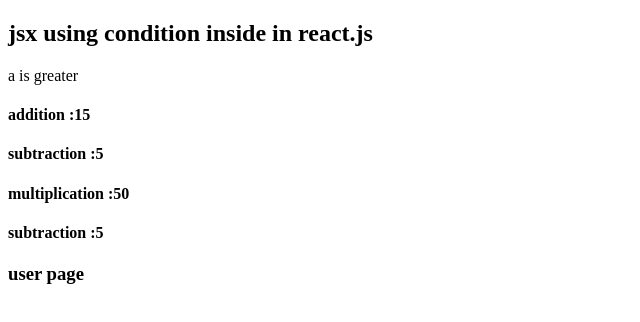
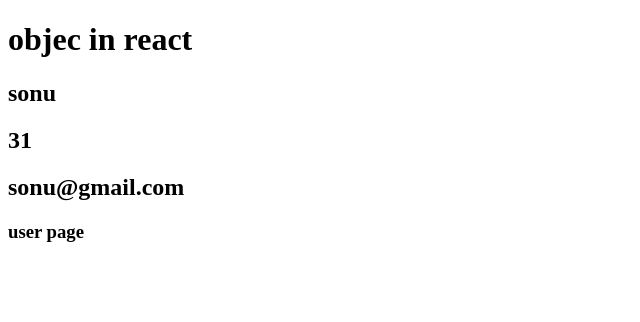
Before and after one commit to Sonukumar201995/React-practice-03, a React (Vite) app: page / in a window 1280 px wide. Shown: the top 322 px of the page, without its empty margins (0-640 px from the left). Built offline with nearby package versions, Linux system fonts and the light colour scheme.

Commit message:
jsx using object

```diff
--- a/src/App.jsx
+++ b/src/App.jsx
@@ -4,16 +4,17 @@ function App()
 {
 
 
-  let a=10;
-  let b=5;
+ const data={
+  name:"sonu",
+  age:31,
+  email:"sonu@gmail.com"
+ }
   return (
     <>
-    <h2>jsx using condition inside in react.js </h2>
-    {a>b ? "a is greater":"b is greater"}
-    <h4>addition :{a+b}</h4>
-    <h4>subtraction :{a-b}</h4>
-    <h4>multiplication :{a*b}</h4>
-    <h4>subtraction :{a-b}</h4>
+      <h1>objec in react</h1>
+      <h2>{data.name}</h2>
+      <h2>{data.age}</h2>
+      <h2>{data.email}</h2>
     <User/>
     </>
   )
```
